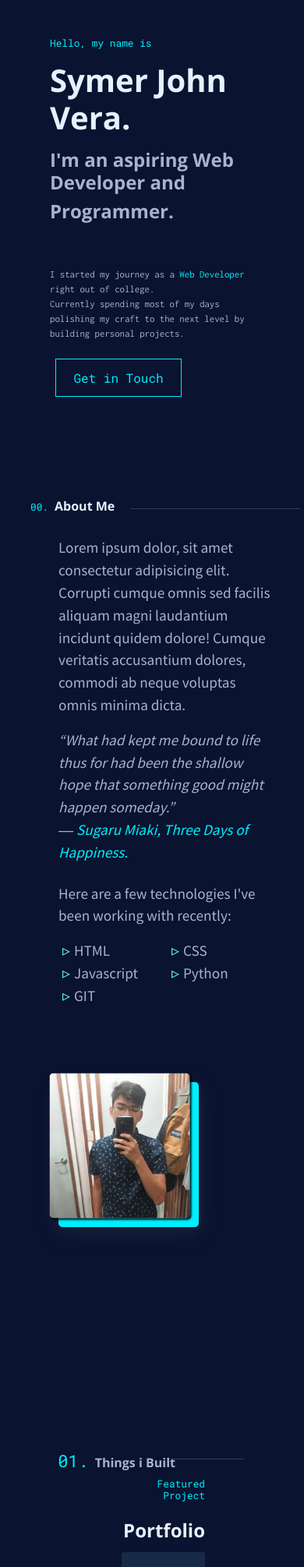
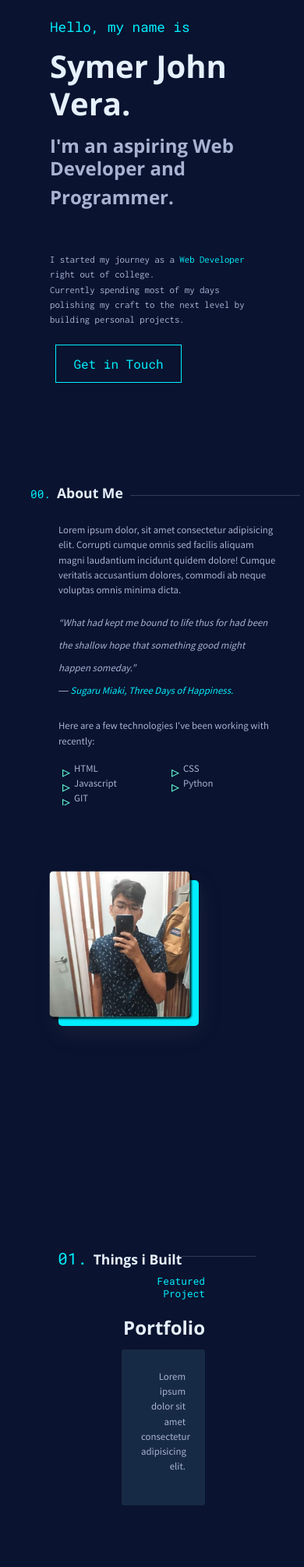
Before and after one commit to thatsymer/web-profile, a PHP site: page / in a window 390 px wide; the page is wider, and only the part inside the window is pictured. Shown: the part 169-2179 px from the top of that part at 78% size. Run offline with PHP 8.4, Linux system fonts and the light colour scheme.

Commit message:
added variable sizes for mobile and desktop topography

```diff
--- a/css/_fonts.scss
+++ b/css/_fonts.scss
@@ -2,3 +2,13 @@
 $font-title: "Roboto Mono", monospace;
 $font-body2: "Inconsolata", monospace;
 $font-body3: "Source Sans Pro", sans-serif;
+$regular_h1: 5rem;
+$mobile_h1: 2.5rem;
+$regular_h2: 3rem;
+$mobile_h2: 1.5rem;
+$regular_h3: 4rem;
+$regular_span: 1.3rem;
+$mobile_h3: 1.1rem;
+$regular_p: 1rem;
+$mobile_p: 0.8rem;
+$mobile_span: 0.9rem;
--- a/css/content/_about.scss
+++ b/css/content/_about.scss
@@ -31,7 +31,7 @@
     span {
       font-family: $font-title;
       color: $titleColor;
-      font-size: 1.37rem;
+      font-size: $regular_span;
       padding-right: 0.5rem;
     }
   }
@@ -117,7 +117,7 @@
 @media screen and (max-width: 767px) {
   .about__header {
     h3 {
-      font-size: 1rem;
+      font-size: $mobile_h3;
       &::after {
         width: 70%;
         margin-left: 8rem;
@@ -125,8 +125,15 @@
         margin-right: 20%;
       }
       span {
-        font-size: 0.8rem;
+        font-size: $mobile_span;
       }
     }
   }
+  .about__content {
+    p,
+    em,
+    ul {
+      font-size: $mobile_p;
+    }
+  }
 }
--- a/css/content/_hero.scss
+++ b/css/content/_hero.scss
@@ -12,18 +12,18 @@
   h1 {
     color: $textWhite;
     font-family: $font-body;
-    font-size: 5rem;
+    font-size: $regular_h1;
     font-weight: 700;
   }
 
   h2 {
     color: $textSecondary;
     font-family: $font-body;
-    font-size: 3rem;
+    font-size: $regular_h2;
     font-weight: 700;
   }
   p {
-    font-size: medium;
+    font-size: $regular_p;
     padding-top: 3rem;
     color: $textSecondary;
     font-family: $font-body2;
@@ -49,22 +49,22 @@
     padding-right: 4rem;
     padding-left: 4rem;
     h5 {
-      padding-top: 3rem;
+      padding-top: 1.5rem;
       padding-bottom: 0.5rem;
-      font-size: 0.8rem;
+      font-size: $mobile_h3;
     }
     h1 {
-      font-size: 2.5rem;
+      font-size: $mobile_h1;
       padding-bottom: 0.5rem;
     }
 
     h2 {
-      font-size: 1.5rem;
+      font-size: $mobile_h2;
     }
     p {
       padding-top: 3rem;
       padding-bottom: 0.5rem;
-      font-size: 0.8rem;
+      font-size: $mobile_p;
     }
   }
 }
--- a/css/content/_project.scss
+++ b/css/content/_project.scss
@@ -11,7 +11,7 @@
     display: block;
     width: 100%;
     font-family: $font-body;
-    color: $textSecondary;
+    color: $textWhite;
     position: relative;
     &::after {
       content: "";
@@ -26,7 +26,7 @@
     span {
       font-family: $font-title;
       color: $titleColor;
-      font-size: 1.37rem;
+      font-size: $regular_span;
       padding-right: 0.5rem;
     }
   }
@@ -84,7 +84,7 @@
 @media screen and (max-width: 767px) {
   .about__container {
     h3 {
-      font-size: 1rem;
+      font-size: $mobile_h3;
       &::after {
         width: 70%;
         margin-left: 8rem;
@@ -92,7 +92,7 @@
         margin-right: 20%;
       }
       span {
-        font-size: 0.8rem;
+        font-size: $mobile_span;
       }
     }
   }
--- a/css/style.css
+++ b/css/style.css
@@ -152,7 +152,7 @@
 }
 
 .hero__container p {
-  font-size: medium;
+  font-size: 1rem;
   padding-top: 3rem;
   color: #a8b2d1;
   font-family: "Inconsolata", monospace;
@@ -179,9 +179,9 @@
     padding-left: 4rem;
   }
   .hero__container h5 {
-    padding-top: 3rem;
+    padding-top: 1.5rem;
     padding-bottom: 0.5rem;
-    font-size: 0.8rem;
+    font-size: 1.1rem;
   }
   .hero__container h1 {
     font-size: 2.5rem;
@@ -285,7 +285,7 @@
 .about__header h3 span {
   font-family: "Roboto Mono", monospace;
   color: #00eeff;
-  font-size: 1.37rem;
+  font-size: 1.3rem;
   padding-right: 0.5rem;
 }
 
@@ -381,7 +381,7 @@
 
 @media screen and (max-width: 767px) {
   .about__header h3 {
-    font-size: 1rem;
+    font-size: 1.1rem;
   }
   .about__header h3::after {
     width: 70%;
@@ -390,6 +390,11 @@
     margin-right: 20%;
   }
   .about__header h3 span {
+    font-size: 0.9rem;
+  }
+  .about__content p,
+  .about__content em,
+  .about__content ul {
     font-size: 0.8rem;
   }
 }
@@ -410,7 +415,7 @@
   display: block;
   width: 100%;
   font-family: "Open Sans", sans-serif;
-  color: #a8b2d1;
+  color: #e6f1ff;
   position: relative;
 }
 
@@ -428,7 +433,7 @@
 .project__container h3 span {
   font-family: "Roboto Mono", monospace;
   color: #00eeff;
-  font-size: 1.37rem;
+  font-size: 1.3rem;
   padding-right: 0.5rem;
 }
 
@@ -493,7 +498,7 @@
 
 @media screen and (max-width: 767px) {
   .about__container h3 {
-    font-size: 1rem;
+    font-size: 1.1rem;
   }
   .about__container h3::after {
     width: 70%;
@@ -502,7 +507,7 @@
     margin-right: 20%;
   }
   .about__container h3 span {
-    font-size: 0.8rem;
+    font-size: 0.9rem;
   }
 }
 
```
Also changed, not shown: 1 other file.
